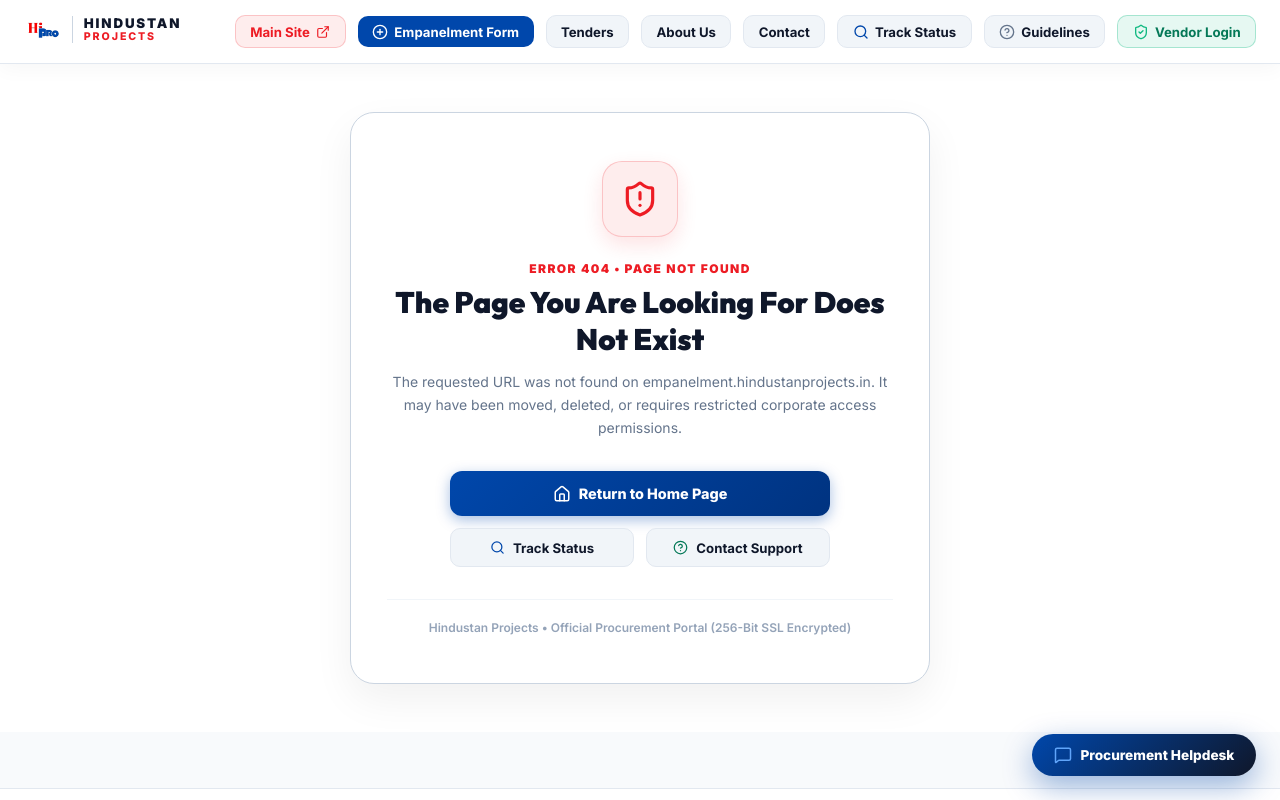
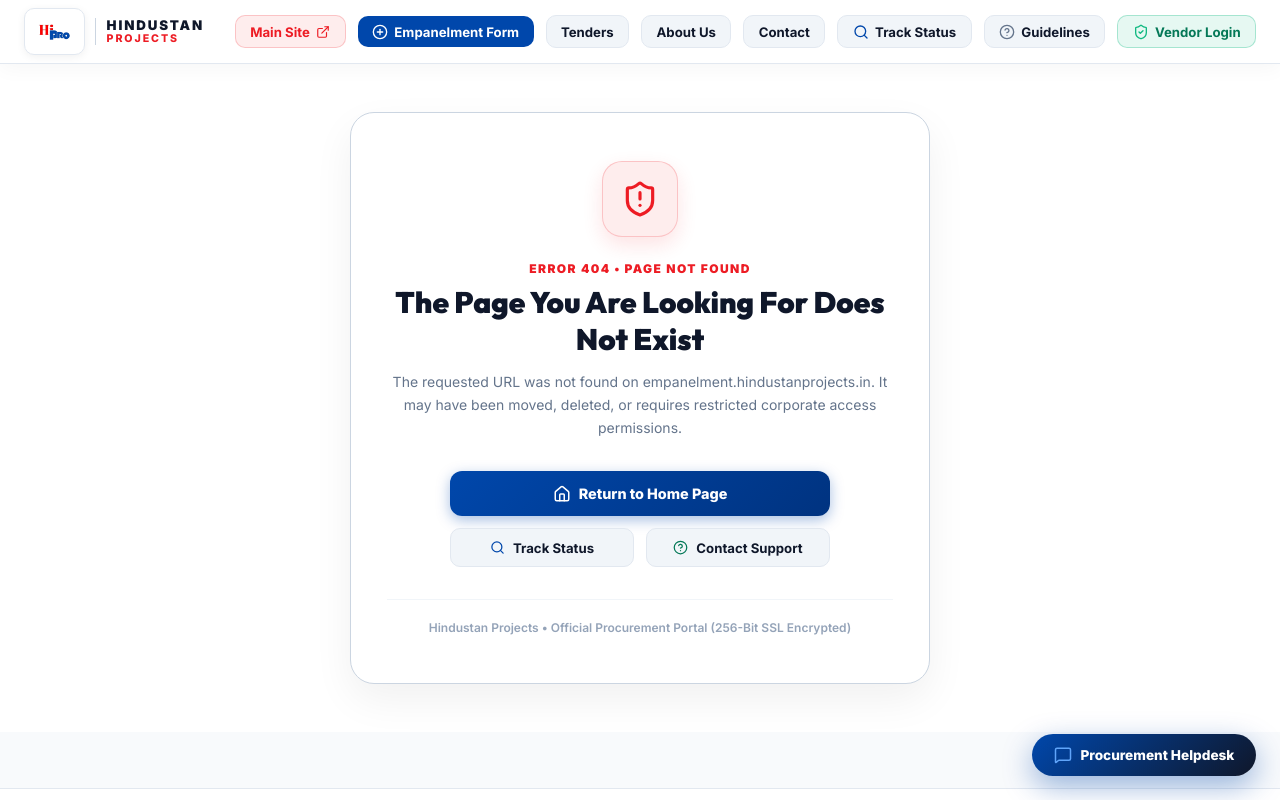
Before and after one commit to hindustan-groups/Empanelment-Portal, a React (Vite) app: page /404 in a window 1280 px wide. Shown: the top 800 px of the page. Built offline with nearby package versions, Linux system fonts and the light colour scheme.

Commit message:
fix(logo): enforce clean white capsule background and mixBlendMode normal for ultra-sharp logo rendering

```diff
--- a/src/components/Logo.jsx
+++ b/src/components/Logo.jsx
@@ -4,20 +4,23 @@ export default function Logo({ className = '', height = 44, showText = true, dar
   return (
     <div className={`flex items-center gap-3 select-none ${className}`} style={{ display: 'inline-flex', alignItems: 'center', gap: '0.65rem' }}>
       <div style={{
-        padding: darkBg ? '0.2rem 0.5rem' : '0',
-        borderRadius: darkBg ? 8 : 0,
-        backgroundColor: darkBg ? '#FFFFFF' : 'transparent',
+        padding: '0.2rem 0.65rem',
+        borderRadius: 10,
+        backgroundColor: '#FFFFFF',
+        border: darkBg ? '1.5px solid rgba(255,255,255,0.4)' : '1.5px solid #E2E8F0',
+        boxShadow: '0 2px 8px rgba(0,0,0,0.06)',
         display: 'inline-flex',
-        alignItems: 'center'
+        alignItems: 'center',
+        justifyContent: 'center'
       }}>
         <img
           src="/hipro-logo.png"
           alt="HiPRO Hindustan Projects Logo"
-          style={{ height: height, width: 'auto', objectFit: 'contain', mixBlendMode: darkBg ? 'normal' : 'multiply' }}
+          style={{ height: height, width: 'auto', objectFit: 'contain', mixBlendMode: 'normal', display: 'block' }}
         />
       </div>
       {showText && (
-        <div style={{ display: 'flex', flexDirection: 'column', borderLeft: '1.5px solid #CBD5E1', paddingLeft: '0.65rem' }}>
+        <div style={{ display: 'flex', flexDirection: 'column', borderLeft: darkBg ? '1.5px solid rgba(255,255,255,0.3)' : '1.5px solid #CBD5E1', paddingLeft: '0.65rem' }}>
           <span style={{ fontSize: `${Math.max(12, height * 0.35)}px`, fontWeight: 900, color: darkBg ? '#FFFFFF' : '#0F172A', letterSpacing: '0.14em', textTransform: 'uppercase', lineHeight: 1.1 }}>
             HINDUSTAN
           </span>
```
